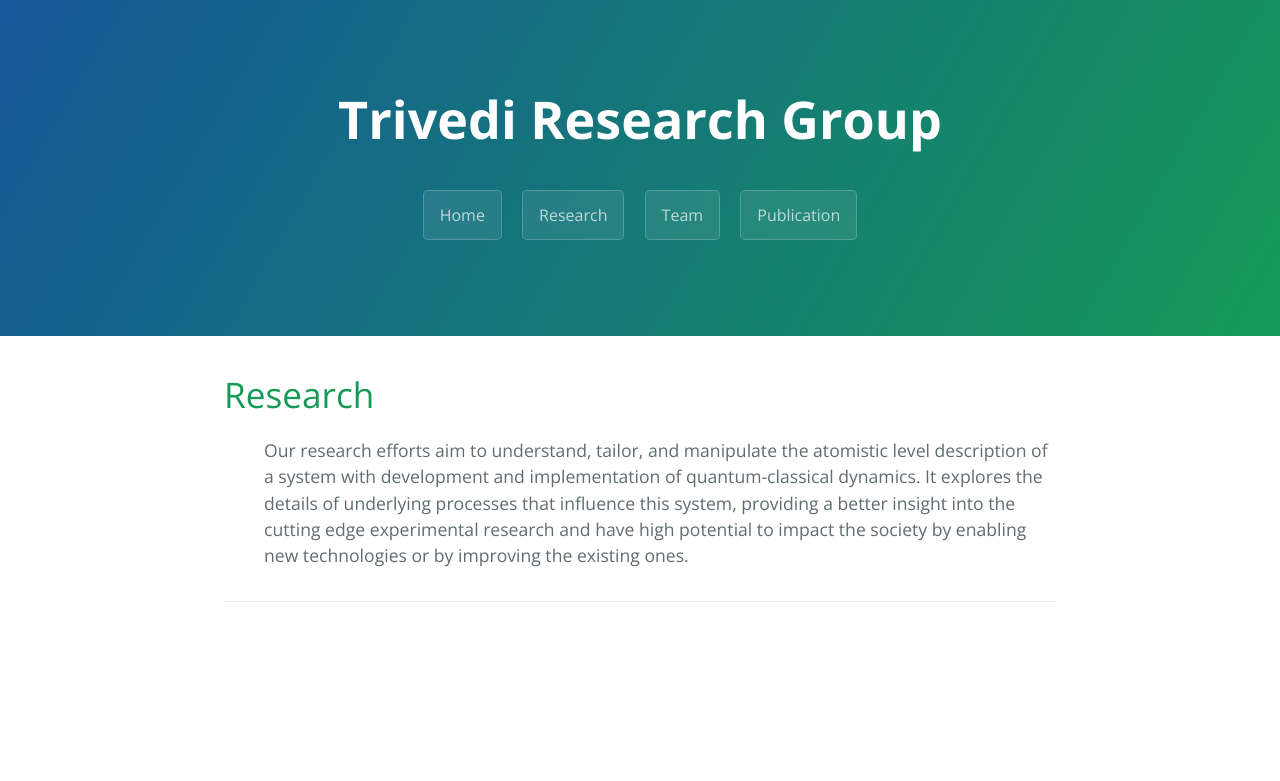
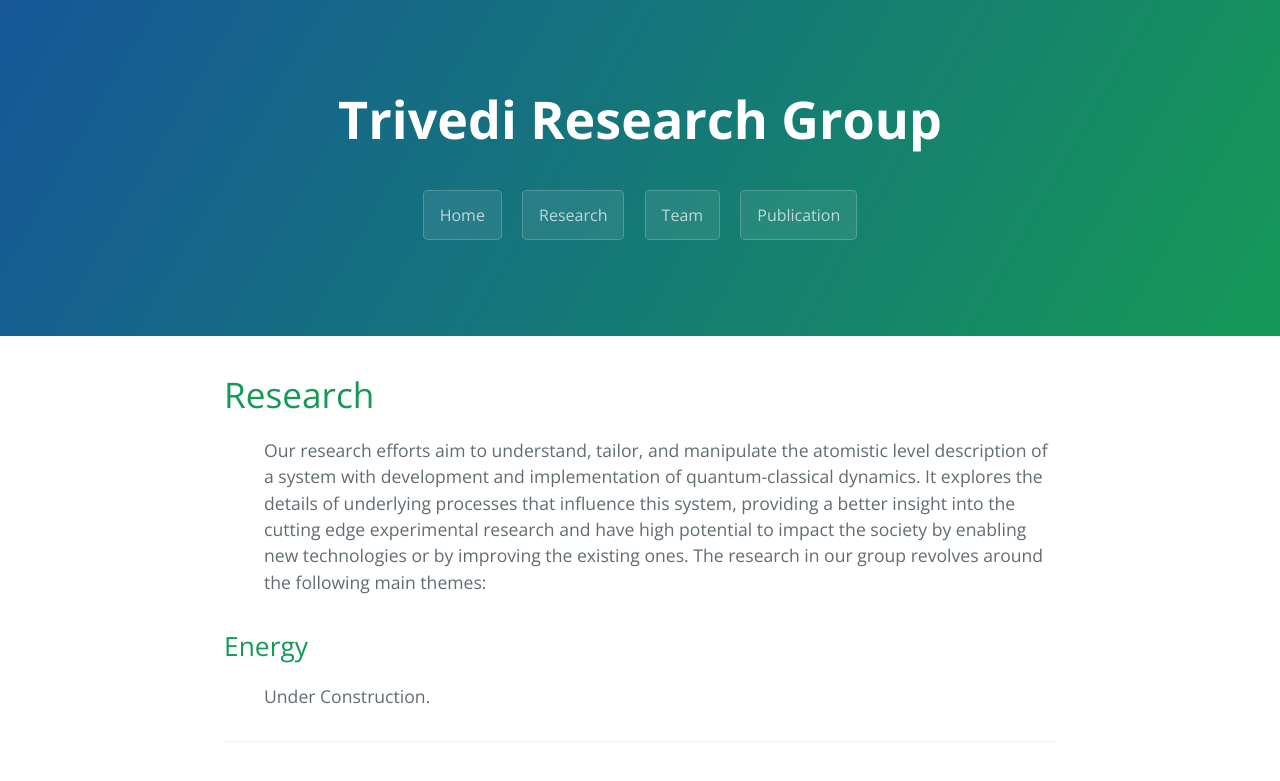
Before and after one commit to dharatrivedi/dharatrivedi.github.io, a Jekyll site: the page built from research.html, in a window 1280 px wide. Shown: the top 781 px of the page. Built offline with Jekyll 4.4.1, drawn with Linux system fonts in a browser that asks for light colours.

Commit message:
Update research.html

```diff
--- a/research.html
+++ b/research.html
@@ -7,7 +7,13 @@
   <h1>Research</h1>
   <ul class="posts">
     {% for post in site.posts %}
-      Our research efforts aim to understand, tailor, and manipulate the atomistic level description of a system with development and implementation of quantum-classical dynamics. It explores the details of underlying processes that influence this system, providing a better insight into the cutting edge experimental research and have high potential to impact the society by enabling new technologies or by improving the existing ones.
+      Our research efforts aim to understand, tailor, and manipulate the atomistic level description of a system with development and implementation of quantum-classical dynamics. It explores the details of underlying processes that influence this system, providing a better insight into the cutting edge experimental research and have high potential to impact the society by enabling new technologies or by improving the existing ones. The research in our group revolves around the following main themes:
+    {% endfor %}
+  </ul>
+  <h2>Energy</h2>
+  <ul class="posts">
+    {% for post in site.posts %}
+      Under Construction.
     {% endfor %}
   </ul>
 </div>
```
